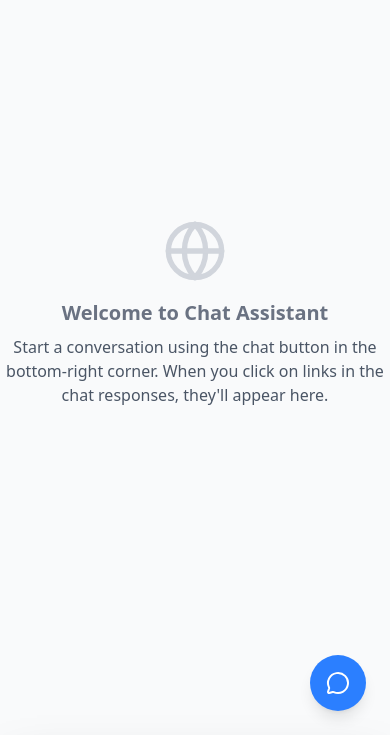
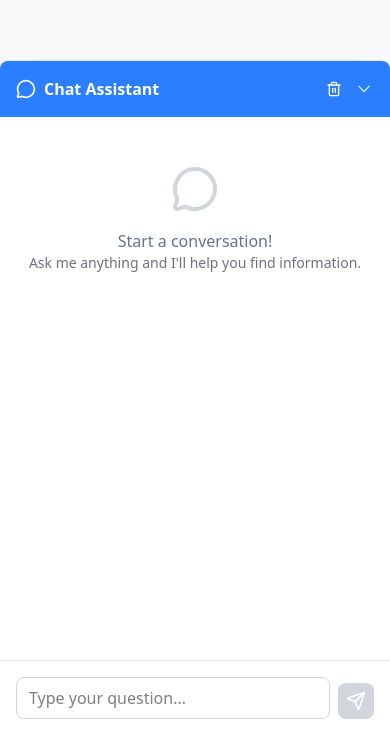
Before and after one commit to RaschidJFR/ircc-rag, a Next.js app: page / in a window 390 px wide. Shown: the part 109-844 px from the top of the page. Built offline with nearby package versions, Linux system fonts and the light colour scheme.

Commit message:
Update mobile drawer with collapsed state and improved UX

```diff
--- a/src/components/chat/Chat.tsx
+++ b/src/components/chat/Chat.tsx
@@ -1,6 +1,6 @@
 'use client';
 import React, { useState, useRef, useEffect } from 'react';
-import { MessageCircle, X, Trash2 } from 'lucide-react';
+import { MessageCircle, X, Trash2, ChevronDown, ChevronUp } from 'lucide-react';
 import { useChat } from './hooks/useChat';
 import { ChatMessage } from './ChatMessage';
 import { ChatInput } from './ChatInput';
@@ -8,7 +8,7 @@ import { ChatInput } from './ChatInput';
 type ChatProps = Record<string, never>;
 
 export const Chat: React.FC<ChatProps> = () => {
-  const [isOpen, setIsOpen] = useState(false);
+  const [isExpanded, setIsExpanded] = useState(true); // Start expanded on mobile
   const { messages, isLoading, error, sendMessage, clearMessages } = useChat();
   const messagesEndRef = useRef<HTMLDivElement>(null);
 
@@ -20,43 +20,21 @@ export const Chat: React.FC<ChatProps> = () => {
     scrollToBottom();
   }, [messages]);
 
-  const toggleChat = () => {
-    setIsOpen(!isOpen);
-  };
-
-  const closeChat = () => {
-    setIsOpen(false);
+  const toggleDrawer = () => {
+    setIsExpanded(!isExpanded);
   };
 
   return (
     <>
-      {/* Mobile Chat Trigger Button - Hidden on desktop */}
-      {!isOpen && (
-        <button
-          onClick={toggleChat}
-          className="fixed bottom-6 right-6 w-14 h-14 bg-blue-500 hover:bg-blue-600 text-white rounded-full shadow-lg flex items-center justify-center transition-all duration-300 hover:scale-110 z-40 md:hidden"
-        >
-          <MessageCircle size={24} />
-        </button>
-      )}
-
-      {/* Mobile Drawer Overlay */}
-      {isOpen && (
-        <div
-          className="fixed inset-0 bg-black bg-opacity-50 z-40 md:hidden"
-          onClick={closeChat}
-        />
-      )}
-
       {/* Mobile Chat Drawer */}
       <div className={`fixed bottom-0 left-0 right-0 z-50 transform transition-transform duration-300 md:hidden ${
-        isOpen ? 'translate-y-0' : 'translate-y-full'
+        isExpanded ? 'translate-y-0' : 'translate-y-[calc(100%-60px)]'
       }`}>
         <div className="bg-white rounded-t-lg shadow-2xl border-t border-gray-200 h-[80vh] flex flex-col">
-          {/* Mobile Header */}
+          {/* Mobile Header - Always visible */}
           <div
             className="bg-blue-500 text-white p-4 rounded-t-lg flex items-center justify-between cursor-pointer hover:bg-blue-600 transition-colors"
-            onClick={closeChat}
+            onClick={toggleDrawer}
           >
             <div className="flex items-center gap-2">
               <MessageCircle size={20} />
@@ -73,20 +51,16 @@ export const Chat: React.FC<ChatProps> = () => {
               >
                 <Trash2 size={16} />
               </button>
-              <button
-                className="hover:bg-blue-700 p-1 rounded transition-colors"
-                title="Close"
-                onClick={(e) => {
-                  e.stopPropagation();
-                  closeChat();
-                }}
-              >
-                <X size={16} />
-              </button>
+              {/* Drawer indicator */}
+              {isExpanded ? (
+                <ChevronDown size={20} className="text-blue-200" />
+              ) : (
+                <ChevronUp size={20} className="text-blue-200" />
+              )}
             </div>
           </div>
 
-          {/* Mobile Messages */}
+          {/* Mobile Messages - Only visible when expanded */}
           <div className="flex-1 overflow-y-auto p-4 space-y-4">
             {messages.length === 0 && (
               <div className="text-center text-gray-500 py-8">
@@ -127,7 +101,7 @@ export const Chat: React.FC<ChatProps> = () => {
             <div ref={messagesEndRef} />
           </div>
 
-          {/* Mobile Input */}
+          {/* Mobile Input - Only visible when expanded */}
           <ChatInput onSendMessage={sendMessage} isLoading={isLoading} />
         </div>
       </div>
```
